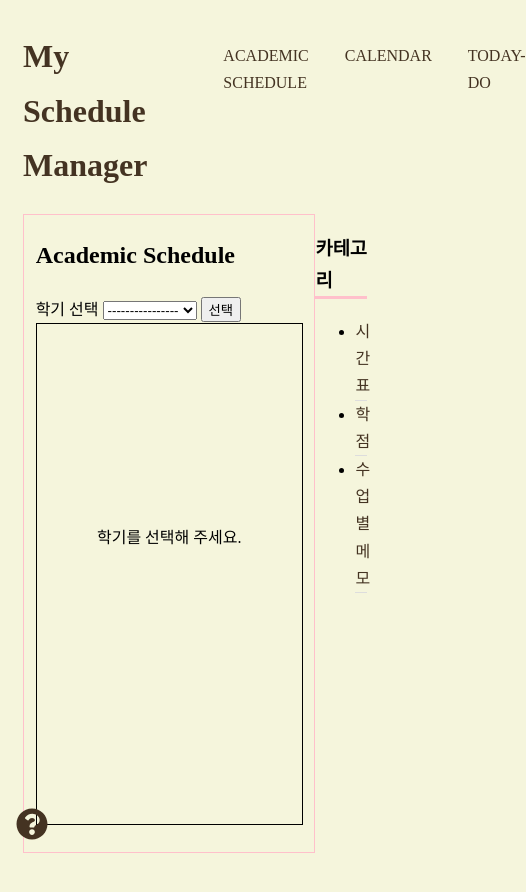
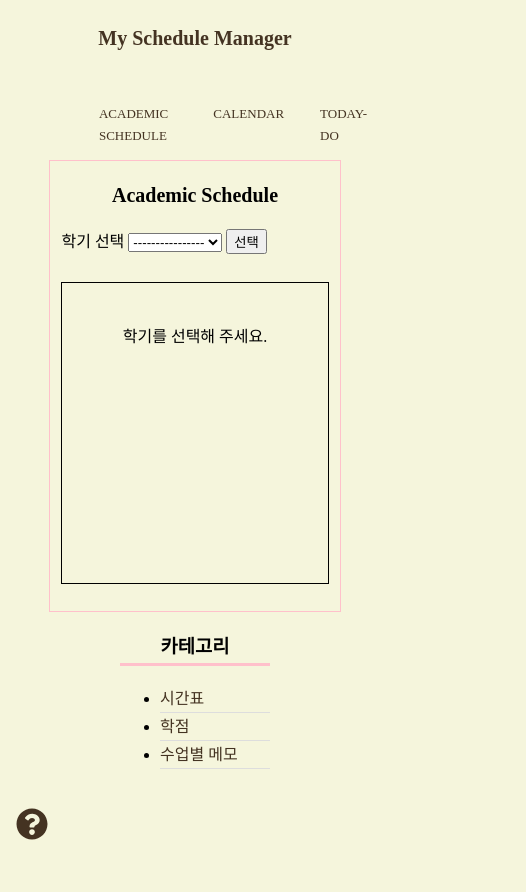
Before and after one commit to w303040/manager, a plain HTML site: page 수업별 메모.html in a window 390 px wide. Shown: the whole page, 526 px wide, since content can reach past the window. After the commit the page ends 844 px from the top, so only its background shows below. Drawn offline with Linux system fonts and the light colour scheme.

Commit message:
Add files via upload

```diff
--- a/style.css
+++ b/style.css
@@ -89,6 +89,11 @@ aside{
 .todo_input{
   width: 800px;
 }
+.todat_do_text{
+  margin-top: 15px;
+}
+/* footer
+-------------------------*/
 .ask{
   position: fixed;
   bottom: 0;
@@ -100,3 +105,50 @@ aside{
 .ask a:hover{
   color: #0bd;
 }
+@media(max-width:800px) {
+  .main_title{
+    font-size: 20px;
+  }
+  .main_nav{
+    font-size: 13px;
+  }
+  .main_header{
+    flex-direction: column;
+    align-items: center;
+  }
+  .a_and_c{
+    flex-direction: column;
+    align-items: center;
+  }
+  .categories{
+    width: 150px;
+  }
+  .categories h3{
+    text-align: center;
+  }
+  .home h2{
+    text-align: center;
+    font-size: 20px;
+  }
+  .home_content{
+    height: 300px;
+    margin-top: 27px;
+  }
+  .home_content p{
+    margin-top: 40px;
+  }
+  .todat_do_text{
+    padding-left: 15px;
+    display: flex;
+  }
+  .todat_do_text label{
+    font-size: 15px;
+  }
+  .todo_input{
+    width: 300px;
+    height: 20px;
+  }
+  .submit{
+    height: 25px;
+  }
+}
--- a/수업별 메모.html
+++ b/수업별 메모.html
@@ -3,7 +3,7 @@
   <head>
     <meta charset="utf-8">
     <meta name="description" content="학업과 일정 관리 매니저">
-
+    <meta name="viewport" content="width=device-width,initial-scale=1">
     <title>학업과 일정 관리 매니저</title>
     <link rel="icon" type="image/png" href="favicon-16x16.png">
     <script src="https://use.fontawesome.com/releases/v5.2.0/js/all.js"></script>
@@ -30,7 +30,8 @@
         </ul>
       </nav>
     </header>
-    <div class="a_and_c wrapper">
+    <main>
+      <div class="a_and_c wrapper">
       <article>
         <div class="home wrapper">
           <h2>Academic Schedule</h2>
@@ -75,8 +76,11 @@
         </ul>
       <aside>
     </div>
-    <div class="ask wrapper">
-      <a href="mailto:w303040@naver.com"><i class="fas fa-question-circle fa-2x"></i></a>
-    </div>
+    </main>
+    <footer>
+      <div class="ask wrapper">
+        <a href="mailto:w303040@naver.com"><i class="fas fa-question-circle fa-2x"></i></a>
+      </div>
+    </footer>
   </body>
 </html>
```
Also changed, not shown: academic schedule.html (+1 -1 lines), calendar.html (+1 -1 lines), index.html (+1 -1 lines), today-do.html (+3 -3 lines), 시간표.html (+1 -0 lines), 학점.html (+1 -1 lines).
